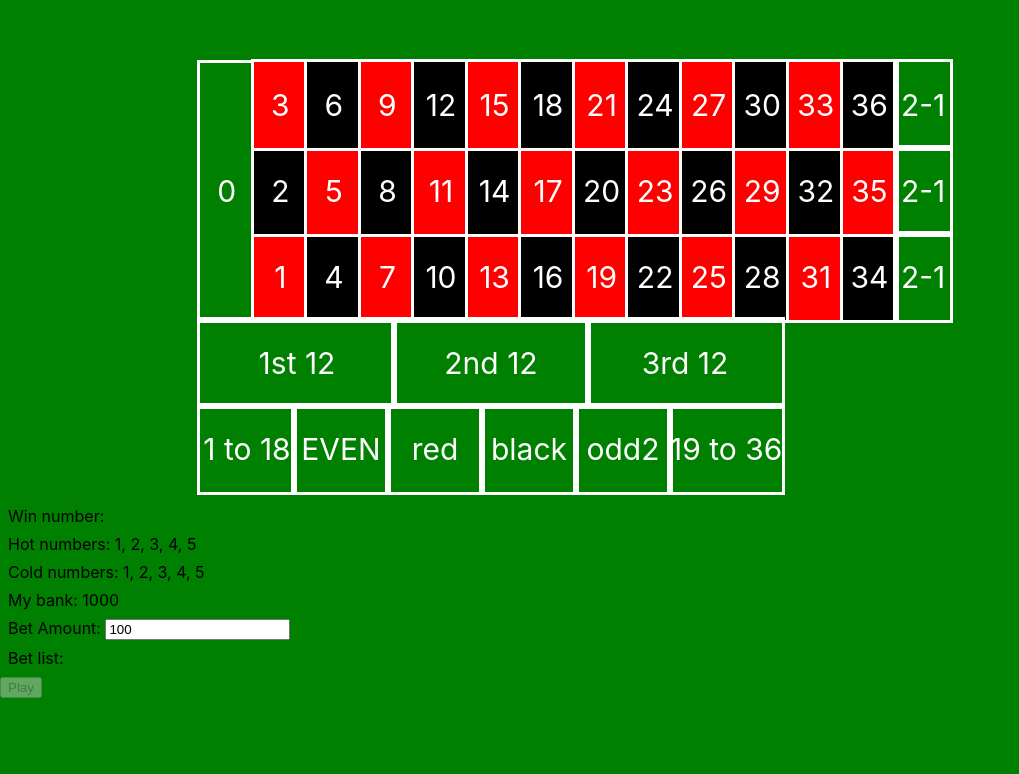
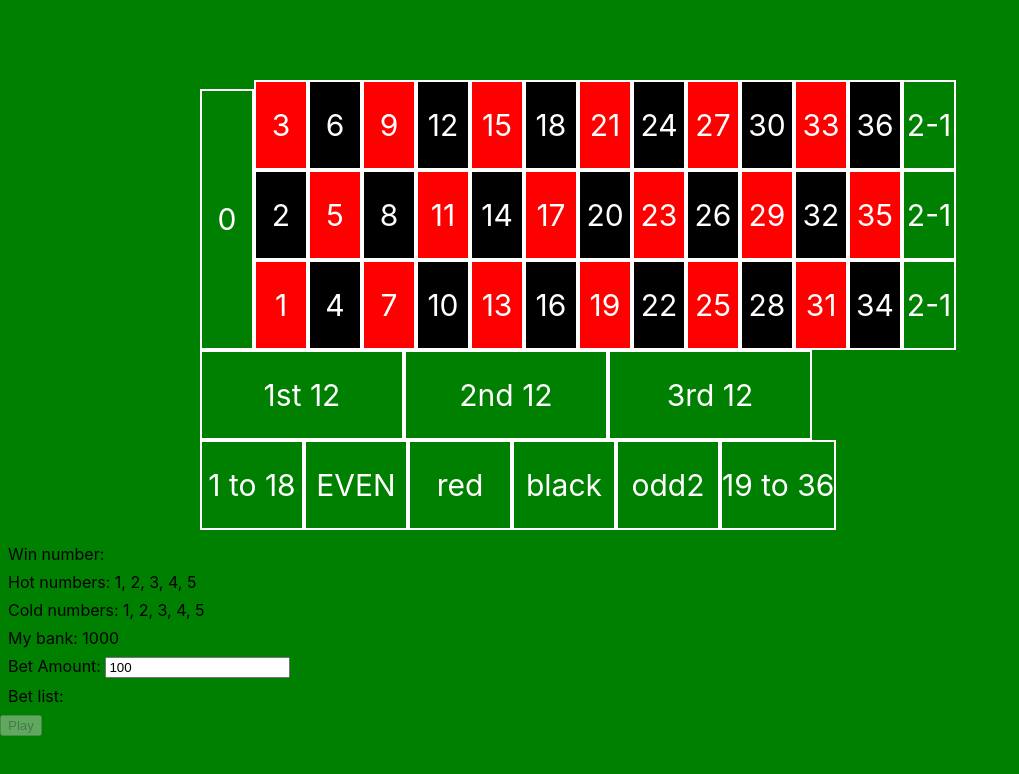
Before and after one commit to IlyaRedkin/roulette-game, a React (Create React App) app: page / in a window 1280 px wide. Shown: the top 774 px of the page, without its empty margins (0-1019 px from the left). Built offline with nearby package versions, Linux system fonts and the light colour scheme.

Commit message:
[RG-4] added WithClickAround

```diff
--- /dev/null
+++ b/src/HOCs/withClickAround.tsx
@@ -0,0 +1,155 @@
+import React, { MouseEventHandler } from 'react'
+import styled, { css } from 'styled-components'
+
+interface IWithClickAround {
+  children: React.ReactNode
+  onTopLeft?: MouseEventHandler
+  onTop?: MouseEventHandler
+  onTopRight?: MouseEventHandler
+  onLeft?: MouseEventHandler
+  onRight?: MouseEventHandler
+  onBottomLeft?: MouseEventHandler
+  onBottom?: MouseEventHandler
+  onBottomRight?: MouseEventHandler
+}
+function WithClickAround ({
+  children, onTopLeft, onTop, onTopRight, onLeft, onRight, onBottomLeft, onBottom, onBottomRight
+}: IWithClickAround): React.ReactElement {
+  return (
+    <StyledExternal>
+      <TopLine>
+        <LeftTop onClick={onTopLeft}/>
+        <Top onClick={onTop}/>
+        <RightTop onClick={onTopRight}/>
+      </TopLine>
+      <MiddleLine>
+        <Left onClick={onLeft}/>
+        <Middle>
+          {children}
+        </Middle>
+        <Right onClick={onRight}/>
+      </MiddleLine>
+      <BottomLine>
+        <BottomLeft onClick={onBottomLeft}/>
+        <Bottom onClick={onBottom}/>
+        <BottomRight onClick={onBottomRight}/>
+      </BottomLine>
+    </StyledExternal>
+  )
+}
+
+export default WithClickAround
+
+const BORDER_WIDTH = 2
+const StyledExternal = styled.div``
+const Line = styled.div`
+  display: flex;
+  flex-grow: 1;
+  background-color: white;
+  position: relative;
+`
+const TopLine = styled(Line)`
+  height: ${BORDER_WIDTH}px;
+  width: 100%;
+`
+const MiddleLine = styled(Line)`
+  background-color: transparent;`
+const BottomLine = styled(Line)`
+  height: ${BORDER_WIDTH}px;
+  width: 100%;
+`
+
+const Point = styled.div`
+  height: ${BORDER_WIDTH}px;
+  width: ${BORDER_WIDTH}px;
+  position: relative;
+  ${(props) => props.onClick &&
+    css`
+      &:hover {
+        position: absolute;
+        width: ${BORDER_WIDTH * 10}px;
+        height: ${BORDER_WIDTH * 10}px;
+        background-color: yellow;
+        z-index: 1;
+      }
+    `}
+  background-color: white;
+`
+const LeftTop = styled(Point)`
+  ${(props) => props.onClick &&
+          css`
+      &:hover {
+        top: -10px;
+        left: -10px;
+      }
+    `}`
+const RightTop = styled(Point)`
+  ${(props) => props.onClick &&
+  css`
+      &:hover {
+        top: -10px;
+        right: -10px;
+      }
+    `}
+`
+const BottomLeft = styled(Point)`
+  ${(props) => props.onClick &&
+          css`
+      &:hover {
+        bottom: -10px;
+        left: -10px;
+      }
+    `}`
+const BottomRight = styled(Point)`
+  ${(props) => props.onClick &&
+          css`
+      &:hover {
+        bottom: -10px;
+        right: -10px;
+      }
+    `}
+`
+
+const Area = styled.div`
+  display: flex;
+  background-color: white;
+`
+const VerticalArea = css`
+  &:hover {
+    width: ${BORDER_WIDTH * 3}px;
+    background-color: yellow;
+    z-index: 1;
+    position: absolute;
+    height: 100%;
+    right: 0;
+  }
+`
+const HorizontalArea = css`
+  &:hover {
+    height: ${BORDER_WIDTH * 3}px;
+    background-color: yellow;
+    z-index: 1;
+    position: absolute;
+    width: 100%;
+  }
+`
+const Top = styled(Area)`
+  flex-grow: 1;
+  ${(props) => props.onClick && HorizontalArea}
+`
+const Left = styled(Area)`
+  ${(props) => props.onClick && VerticalArea}
+  width: ${BORDER_WIDTH}px;
+`
+const Middle = styled(Area)`
+  flex-grow: 1;
+  background-color: transparent;
+`
+const Right = styled(Area)`
+  ${(props) => props.onClick && VerticalArea}
+  width: ${BORDER_WIDTH}px;
+`
+const Bottom = styled(Area)`
+  flex-grow: 1;
+  ${(props) => props.onClick && HorizontalArea}
+`
--- a/src/pages/Board/BoardLayout.tsx
+++ b/src/pages/Board/BoardLayout.tsx
@@ -57,7 +57,7 @@ const StyledBoard = styled.div`
 const StyledInnerBoard = styled.div`
   display: flex;
   flex-flow: column-reverse wrap;
-  height: 270px;
+  height: 300px;
   width: 750px;
 `
 const StyledColumnItem = styled(BoardItem)`
--- a/src/pages/Board/components/BoardItem.tsx
+++ b/src/pages/Board/components/BoardItem.tsx
@@ -4,6 +4,7 @@ import { IBet, IBoardItem } from '../_types'
 import { BLACK_LIST, RED_LIST } from '../board-config'
 import { BoardContext } from '../BoardContext'
 import { ReactComponent as ChipImage } from 'assets/poker-chip.svg'
+import WithClickAround from '../../../HOCs/withClickAround'
 
 interface BoardItemProps extends IBoardItem, React.HTMLAttributes<HTMLDivElement> {
   onBetSelect: (bet: IBet) => void
@@ -29,6 +30,7 @@ function BoardItem ({ name, label, onBetSelect, includes, multiplier, ...props }
   }
   return (
     <div style={{ position: 'relative' }}>
+      <WithClickAround>
         {canDeleteBet && <StyledChipImage />}
         <StyledBoardItem
           red={RED_LIST.includes(Number(name))}
@@ -39,6 +41,7 @@ function BoardItem ({ name, label, onBetSelect, includes, multiplier, ...props }
         >
           {label}
         </StyledBoardItem>
+      </WithClickAround>
     </div>
   )
 }
@@ -52,8 +55,6 @@ interface IStyledBoardItem {
 }
 const StyledBoardItem = styled.div<IStyledBoardItem>`
   box-sizing: border-box;
-  border: 3px solid white;
-  margin: -3px;
   padding-top: 25px;
   padding-bottom: 25px;
   text-align: center;
```
Lines whose indentation alone changed are shown as unchanged.
